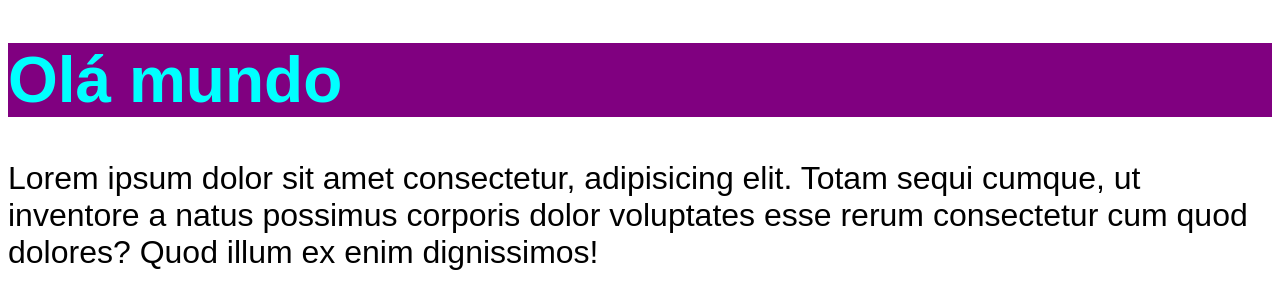
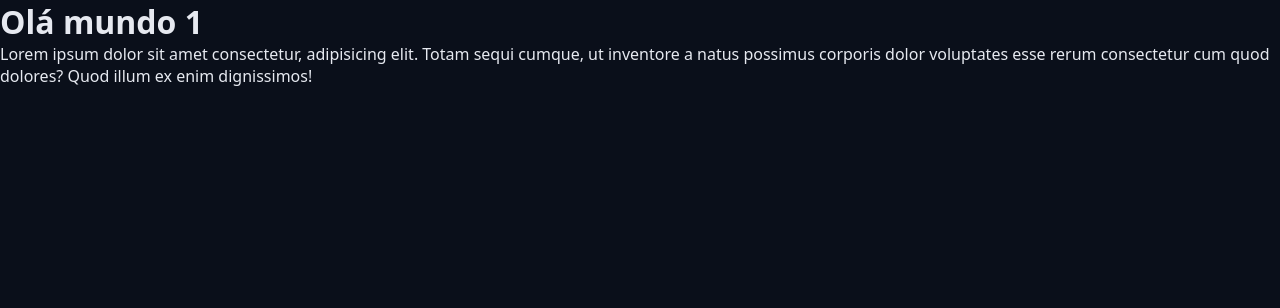
Before and after one commit to brenofaustino/timesticking, a React (Vite) app: page / in a window 1280 px wide. Shown: the top 308 px of the page. Built offline with nearby package versions, Linux system fonts and the light colour scheme.

Commit message:
insercao codigos iniciais

```diff
--- a/src/App.tsx
+++ b/src/App.tsx
@@ -3,11 +3,10 @@
 import { Heading } from './components/Heading';
 
 export function App(){
-    console.log('Oi')
 
     return (
         <>
-            <Heading/>
+            <Heading>Olá mundo 1</Heading>
             <p>Lorem ipsum dolor sit amet consectetur, adipisicing elit. Totam sequi cumque, ut inventore a natus possimus corporis dolor voluptates esse rerum consectetur cum quod dolores? Quod illum ex enim dignissimos!</p>
         </>
     )
--- a/src/components/Heading.module.css
+++ /dev/null
@@ -1,8 +0,0 @@
-.heading{
-    background-color: purple;
-    color: black;
-}
-
-.cyan{
-    color: cyan;
-}
--- a/src/components/Heading.tsx
+++ b/src/components/Heading.tsx
@@ -1,8 +1,7 @@
 import styles from './Heading.module.css';
 
-export function Heading(){
-    console.log(styles)
+export function Heading(props){
     return (
-        <h1 className={`${styles.cyan} ${styles.heading}`}>Olá mundo</h1>
+        <h1>{props.children}</h1>
     )
 }
--- a/src/styles/global.css
+++ b/src/styles/global.css
@@ -1,8 +1,16 @@
-body {
-    font-family: sans-serif;
-    font-size: 2rem;
+* {
+    margin: 0;
+    padding: 0;
+    box-sizing: border-box;
 }
 
-h1 {
-    color: var(--primary);
+html {
+    font-size: 62.5%;
 }
+
+body {
+    font-family: system-ui, -apple-system, BlinkMacSystemFont, 'Segoe UI', Roboto, Oxygen, Ubuntu, Cantarell, 'Open Sans', 'Helvetica Neue', sans-serif;
+    font-size: 1.6rem; /*16 px*/
+    background-color: var(--gray-900);
+    color: var(--text-default);
+}
--- a/src/styles/theme.css
+++ b/src/styles/theme.css
@@ -1,3 +1,34 @@
 :root {
-    --primary: pink;
+    --gray-100: #e6e9f0;
+    --gray-200: #cdd3e1;
+    --gray-300: #aab3cc;
+    --gray-400: #555f7d;
+    --gray-500: #454f6a;
+    --gray-600: #363d56;
+    --gray-700: #272f43;
+    --gray-800: #181f2e;
+    --gray-900: #0a0f1a;
+
+    --primary-light: #4de7b7;
+    --primary: #0da170;
+    --primary-dark: #065f46;
+
+    --link-color: #10b981;
+    --link-hover: #0b8a60;
+
+    --success: #22c55e;
+    --warning: #eab308;
+    --error: #991b1b;
+    --info: #0ea5e9;
+
+    --text-over-primary: #0a0f1a;
+    --text-over-primary-dark: #e6e9f0;
+    --text-over-primary-light: #0a0f1a;
+    --text-over-success: #0a0f1a;
+    --text-over-warning: #0a0f1a;
+    --text-over-error: #e6e9f0;
+    --text-over-info: #0a0f1a;
+
+    --text-default: #e6e9f0;
+    --text-muted: #aab3cc;
 }
```
